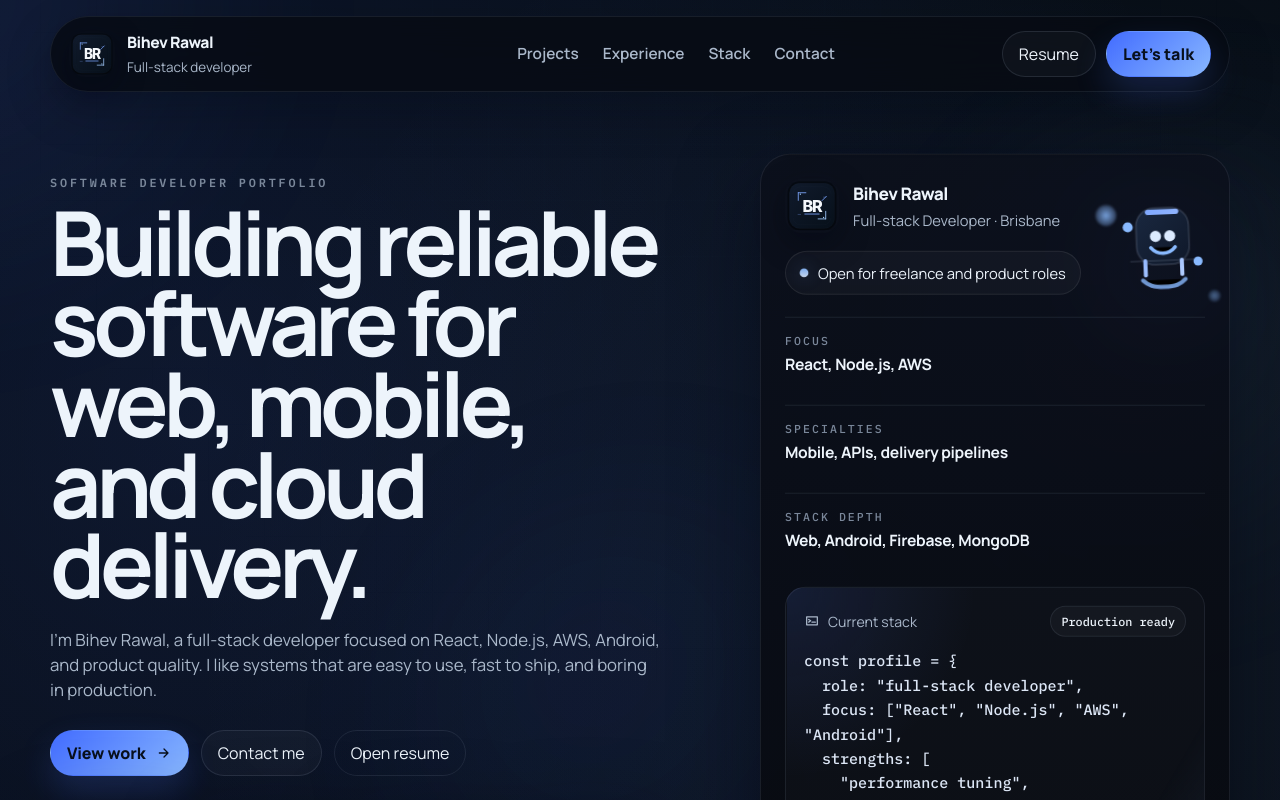
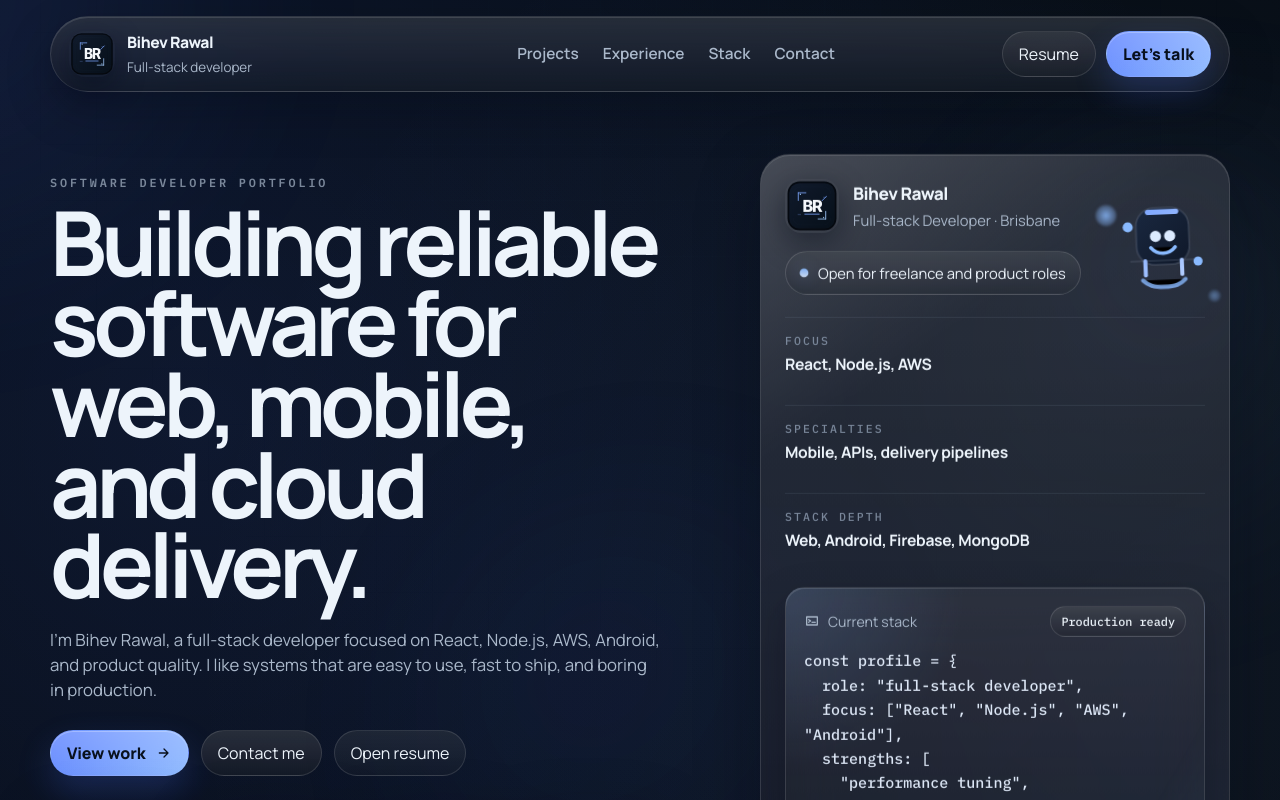
Before and after one commit to BihevRawal/bihev-portfolio-client, a React (Vite) app: page / in a window 1280 px wide. Shown: the top 800 px of the page. Built offline with nearby package versions, Linux system fonts and the light colour scheme; the HTML template or start-up script is replaced by a standard one.

Commit message:
Add glassmorphism surfaces

```diff
--- a/src/index.css
+++ b/src/index.css
@@ -260,11 +260,16 @@ pre {
   width: min(var(--page-width), calc(100vw - 28px));
   margin: 16px auto 0;
   padding: 14px 18px;
-  border: 1px solid rgba(148, 163, 184, 0.12);
+  border: 1px solid rgba(255, 255, 255, 0.12);
   border-radius: 999px;
-  background: rgba(7, 11, 18, 0.78);
-  backdrop-filter: blur(18px);
-  box-shadow: 0 18px 48px rgba(2, 8, 20, 0.24);
+  background:
+    linear-gradient(180deg, rgba(255, 255, 255, 0.12), rgba(255, 255, 255, 0.04)),
+    rgba(9, 14, 24, 0.58);
+  backdrop-filter: blur(26px) saturate(170%);
+  -webkit-backdrop-filter: blur(26px) saturate(170%);
+  box-shadow:
+    0 18px 48px rgba(2, 8, 20, 0.24),
+    inset 0 1px 0 rgba(255, 255, 255, 0.12);
   animation: fadeDrop 760ms cubic-bezier(0.2, 0.8, 0.2, 1) both;
 }
 
@@ -431,9 +436,44 @@ pre {
 .about-card,
 .contact-card,
 .profile-card {
-  border: 1px solid var(--border);
-  background: linear-gradient(180deg, rgba(12, 16, 28, 0.95), rgba(8, 10, 16, 0.96));
-  box-shadow: var(--shadow);
+  position: relative;
+  overflow: hidden;
+  border: 1px solid rgba(255, 255, 255, 0.12);
+  background:
+    linear-gradient(180deg, rgba(255, 255, 255, 0.12), rgba(255, 255, 255, 0.04)),
+    rgba(12, 18, 30, 0.6);
+  backdrop-filter: blur(24px) saturate(165%);
+  -webkit-backdrop-filter: blur(24px) saturate(165%);
+  box-shadow:
+    0 22px 62px rgba(2, 8, 20, 0.36),
+    inset 0 1px 0 rgba(255, 255, 255, 0.12);
+}
+
+.metric-card::before,
+.project-card::before,
+.timeline-card::before,
+.stack-card::before,
+.about-card::before,
+.contact-card::before,
+.profile-card::before {
+  content: "";
+  position: absolute;
+  inset: 0;
+  background:
+    linear-gradient(145deg, rgba(255, 255, 255, 0.14), transparent 28%),
+    linear-gradient(320deg, rgba(137, 186, 255, 0.06), transparent 42%);
+  pointer-events: none;
+}
+
+.metric-card > *,
+.project-card > *,
+.timeline-card > *,
+.stack-card > *,
+.about-card > *,
+.contact-card > *,
+.profile-card > * {
+  position: relative;
+  z-index: 1;
 }
 
 .metric-card {
@@ -492,8 +532,12 @@ pre {
   margin-top: 18px;
   padding: 10px 14px;
   border-radius: 999px;
-  border: 1px solid rgba(255, 255, 255, 0.08);
-  background: rgba(255, 255, 255, 0.03);
+  border: 1px solid rgba(255, 255, 255, 0.14);
+  background:
+    linear-gradient(180deg, rgba(255, 255, 255, 0.14), rgba(255, 255, 255, 0.06)),
+    rgba(10, 16, 26, 0.48);
+  backdrop-filter: blur(22px) saturate(160%);
+  -webkit-backdrop-filter: blur(22px) saturate(160%);
   color: var(--text);
   font-size: 0.92rem;
 }
@@ -543,12 +587,18 @@ pre {
   margin-top: 20px;
   padding: 18px;
   border-radius: var(--radius-lg);
-  border: 1px solid rgba(148, 163, 184, 0.12);
+  border: 1px solid rgba(255, 255, 255, 0.12);
   background:
-    radial-gradient(circle at top left, rgba(79, 119, 255, 0.12), transparent 36%),
-    rgba(255, 255, 255, 0.02);
+    radial-gradient(circle at top left, rgba(137, 186, 255, 0.16), transparent 34%),
+    linear-gradient(180deg, rgba(255, 255, 255, 0.1), rgba(255, 255, 255, 0.03)),
+    rgba(10, 16, 26, 0.54);
   position: relative;
   overflow: hidden;
+  backdrop-filter: blur(26px) saturate(170%);
+  -webkit-backdrop-filter: blur(26px) saturate(170%);
+  box-shadow:
+    0 18px 42px rgba(2, 8, 20, 0.26),
+    inset 0 1px 0 rgba(255, 255, 255, 0.12);
 }
 
 .code-window::after {
@@ -591,8 +641,10 @@ pre {
 .code-chip {
   padding: 6px 10px;
   border-radius: 999px;
-  border: 1px solid rgba(148, 163, 184, 0.12);
-  background: rgba(255, 255, 255, 0.03);
+  border: 1px solid rgba(255, 255, 255, 0.12);
+  background:
+    linear-gradient(180deg, rgba(255, 255, 255, 0.16), rgba(255, 255, 255, 0.06)),
+    rgba(10, 16, 26, 0.54);
   color: var(--text);
   font-family: "IBM Plex Mono", ui-monospace, monospace;
   font-size: 0.74rem;
@@ -727,9 +779,11 @@ pre {
   display: inline-flex;
   align-items: center;
   padding: 8px 11px;
-  border: 1px solid rgba(148, 163, 184, 0.12);
+  border: 1px solid rgba(255, 255, 255, 0.14);
   border-radius: 999px;
-  background: rgba(255, 255, 255, 0.04);
+  background:
+    linear-gradient(180deg, rgba(255, 255, 255, 0.12), rgba(255, 255, 255, 0.04)),
+    rgba(10, 16, 26, 0.44);
   color: var(--text);
   font-size: 0.88rem;
 }
@@ -898,22 +952,32 @@ pre {
 
 .primary-button {
   border: 1px solid transparent;
-  background: linear-gradient(135deg, #426cff 0%, #88b7ff 100%);
+  background:
+    linear-gradient(180deg, rgba(255, 255, 255, 0.28), rgba(255, 255, 255, 0.1)),
+    linear-gradient(135deg, #4b74ff 0%, #86b5ff 100%);
   color: #08101d;
   font-weight: 800;
-  box-shadow: 0 16px 34px rgba(79, 119, 255, 0.2);
+  box-shadow:
+    0 16px 34px rgba(79, 119, 255, 0.22),
+    inset 0 1px 0 rgba(255, 255, 255, 0.26);
 }
 
 .secondary-button {
-  border: 1px solid rgba(148, 163, 184, 0.16);
-  background: rgba(255, 255, 255, 0.03);
+  border: 1px solid rgba(255, 255, 255, 0.12);
+  background:
+    linear-gradient(180deg, rgba(255, 255, 255, 0.12), rgba(255, 255, 255, 0.04)),
+    rgba(10, 16, 26, 0.54);
   color: var(--text);
   cursor: pointer;
+  backdrop-filter: blur(20px) saturate(160%);
+  -webkit-backdrop-filter: blur(20px) saturate(160%);
 }
 
 .ghost-button {
-  border: 1px solid rgba(148, 163, 184, 0.14);
-  background: transparent;
+  border: 1px solid rgba(255, 255, 255, 0.12);
+  background:
+    linear-gradient(180deg, rgba(255, 255, 255, 0.08), rgba(255, 255, 255, 0.03)),
+    rgba(10, 16, 26, 0.28);
   color: var(--text);
   cursor: pointer;
 }
@@ -926,12 +990,16 @@ pre {
 
 .secondary-button:hover,
 .ghost-button:hover {
-  border-color: rgba(148, 163, 184, 0.26);
-  background: rgba(255, 255, 255, 0.05);
+  border-color: rgba(255, 255, 255, 0.22);
+  background:
+    linear-gradient(180deg, rgba(255, 255, 255, 0.16), rgba(255, 255, 255, 0.06)),
+    rgba(10, 16, 26, 0.58);
 }
 
 .primary-button:hover {
-  box-shadow: 0 20px 40px rgba(79, 119, 255, 0.24);
+  box-shadow:
+    0 20px 40px rgba(79, 119, 255, 0.26),
+    inset 0 1px 0 rgba(255, 255, 255, 0.3);
 }
 
 @keyframes fadeDrop {
@@ -1044,9 +1112,15 @@ pre {
   width: min(920px, 100%);
   height: min(88vh, 1020px);
   border-radius: 24px;
-  border: 1px solid rgba(148, 163, 184, 0.14);
-  background: #0b111b;
-  box-shadow: 0 26px 70px rgba(2, 8, 20, 0.46);
+  border: 1px solid rgba(255, 255, 255, 0.14);
+  background:
+    linear-gradient(180deg, rgba(255, 255, 255, 0.1), rgba(255, 255, 255, 0.04)),
+    rgba(10, 16, 26, 0.64);
+  backdrop-filter: blur(28px) saturate(180%);
+  -webkit-backdrop-filter: blur(28px) saturate(180%);
+  box-shadow:
+    0 26px 70px rgba(2, 8, 20, 0.46),
+    inset 0 1px 0 rgba(255, 255, 255, 0.12);
   overflow: hidden;
 }
 
@@ -1058,8 +1132,10 @@ pre {
   min-height: 40px;
   padding: 0 14px;
   border-radius: 999px;
-  border: 1px solid rgba(148, 163, 184, 0.14);
-  background: rgba(255, 255, 255, 0.05);
+  border: 1px solid rgba(255, 255, 255, 0.14);
+  background:
+    linear-gradient(180deg, rgba(255, 255, 255, 0.16), rgba(255, 255, 255, 0.06)),
+    rgba(10, 16, 26, 0.56);
   color: var(--text);
   cursor: pointer;
 }
@@ -1068,7 +1144,7 @@ pre {
   width: 100%;
   height: 100%;
   border: 0;
-  background: #0b111b;
+  background: rgba(10, 16, 26, 0.92);
 }
 
 @media (max-width: 1120px) {
```
